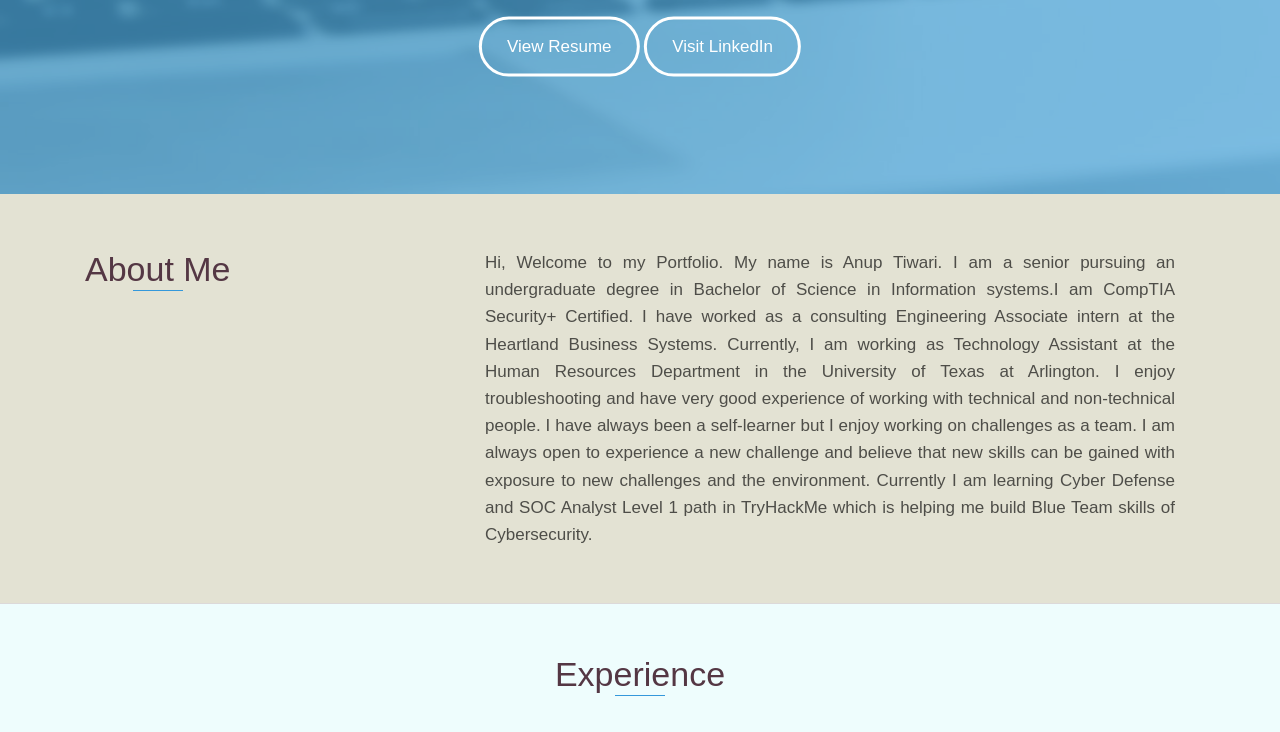
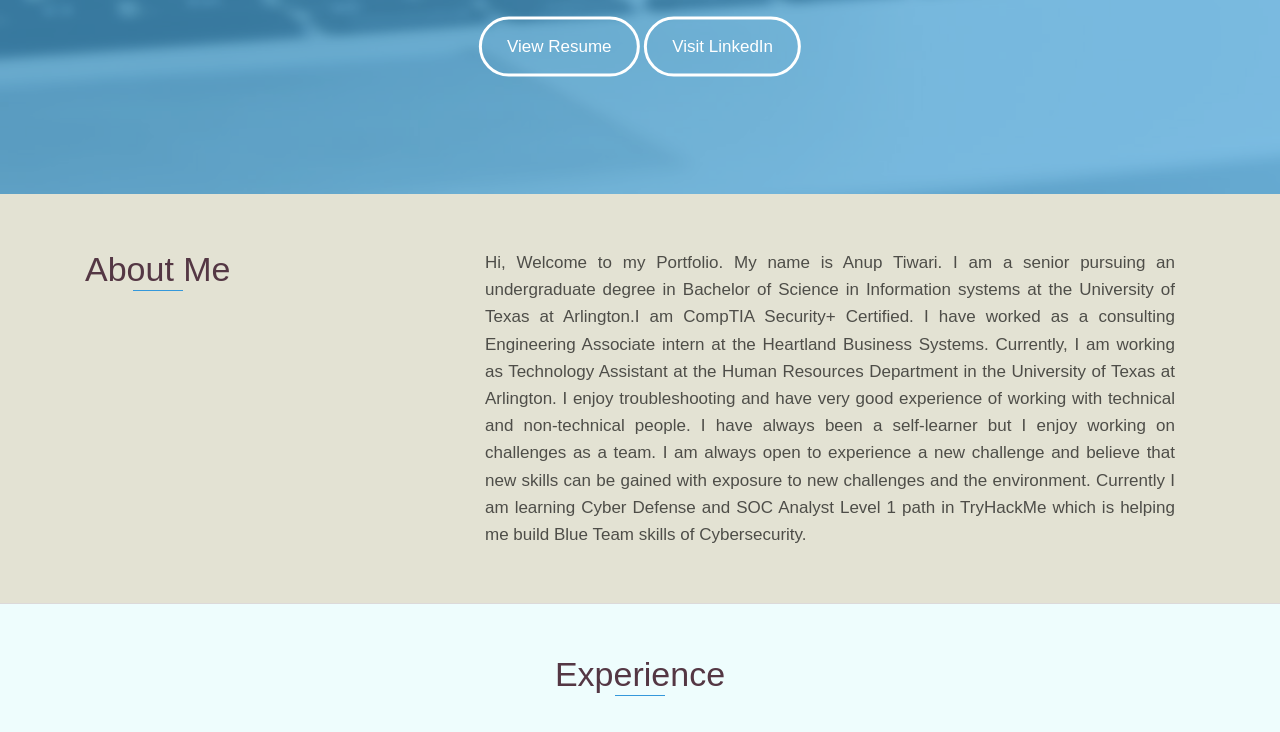
Before and after one commit to axt3023/Portfolio, a website: page index.html in a window 1280 px wide. Shown: the part 606-1338 px from the top of the page. Drawn offline with nearby package versions, Linux system fonts and the light colour scheme.

Commit message:
Update index.html

```diff
--- a/index.html
+++ b/index.html
@@ -123,7 +123,7 @@
                 </div>
                 <div class="col-md-8">
                     <p style="color:rgba(0, 0, 0, 0.658)">
-                        Hi, Welcome to my Portfolio. My name is Anup Tiwari. I am a senior pursuing an undergraduate degree in Bachelor of Science in Information systems.I am CompTIA Security+ Certified. I have worked as
+                        Hi, Welcome to my Portfolio. My name is Anup Tiwari. I am a senior pursuing an undergraduate degree in Bachelor of Science in Information systems at the University of Texas at Arlington.I am CompTIA Security+ Certified. I have worked as
                         a consulting Engineering Associate intern at the Heartland Business Systems. Currently, I am working as Technology Assistant at the Human Resources Department in the University of Texas at Arlington.
                         I enjoy
                         troubleshooting and have very good experience of working with technical and non-technical
```
